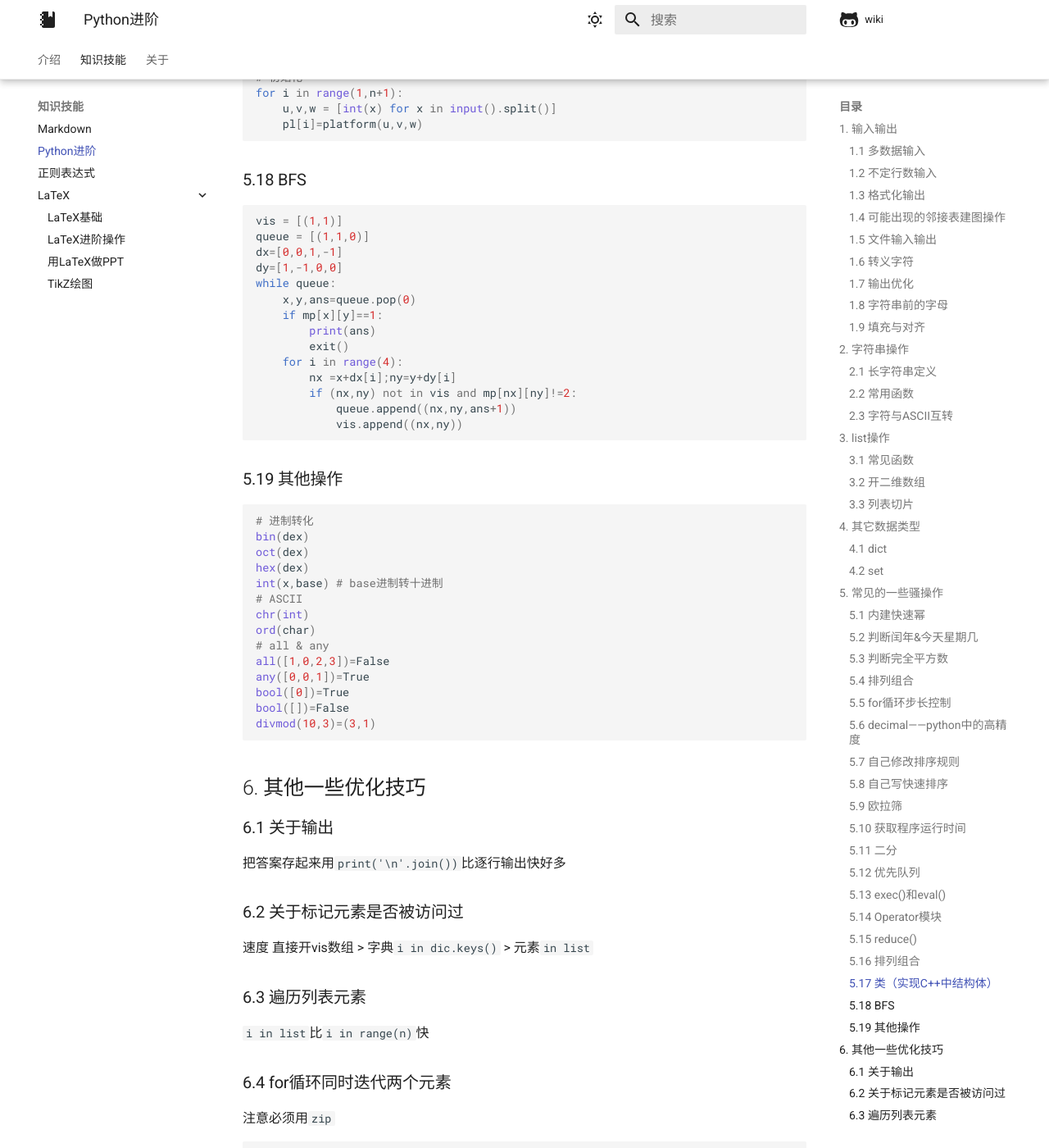
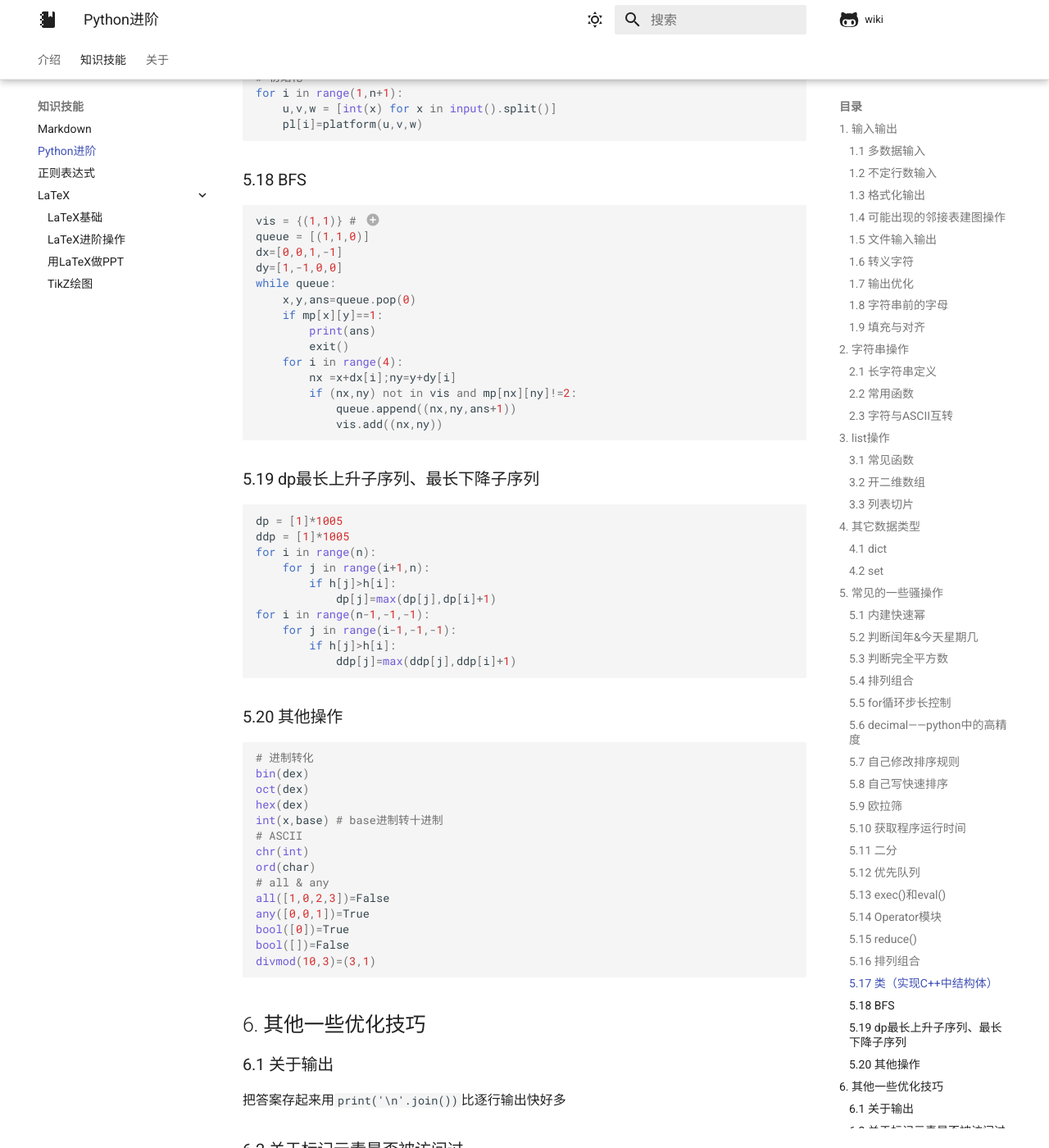
Before and after one commit to wjsoj/wiki, an MkDocs documentation site: the page built from docs/knowledge/python.md, in a window 1280 px wide and 1400 px high, scrolled down 8994 px. Shown: the whole window at 82% size. Built offline with MkDocs 1.6.1 and Material for MkDocs 9.7.7, drawn with Linux system fonts in a browser that asks for light colours; comment, search, counter and statistics services are not loaded.

Commit message:
添加dp

````diff
--- a/docs/knowledge/python.md
+++ b/docs/knowledge/python.md
@@ -460,7 +460,7 @@ for i in range(1,n+1):
 ### 5.18 BFS
 
 ```python
-vis = [(1,1)]
+vis = {(1,1)} # (1)
 queue = [(1,1,0)]
 dx=[0,0,1,-1]
 dy=[1,-1,0,0]
@@ -473,10 +473,27 @@ while queue:
         nx =x+dx[i];ny=y+dy[i]
         if (nx,ny) not in vis and mp[nx][ny]!=2:
             queue.append((nx,ny,ans+1))
-            vis.append((nx,ny))
+            vis.add((nx,ny))
 ```
 
-### 5.19 其他操作
+1. 集合的查询速度更快
+
+### 5.19 dp最长上升子序列、最长下降子序列
+
+```python
+dp = [1]*1005
+ddp = [1]*1005
+for i in range(n):
+    for j in range(i+1,n):
+        if h[j]>h[i]:
+            dp[j]=max(dp[j],dp[i]+1)
+for i in range(n-1,-1,-1):
+    for j in range(i-1,-1,-1):
+        if h[j]>h[i]:
+            ddp[j]=max(ddp[j],ddp[i]+1)
+```
+
+### 5.20 其他操作
 
 ```python
 # 进制转化
````
